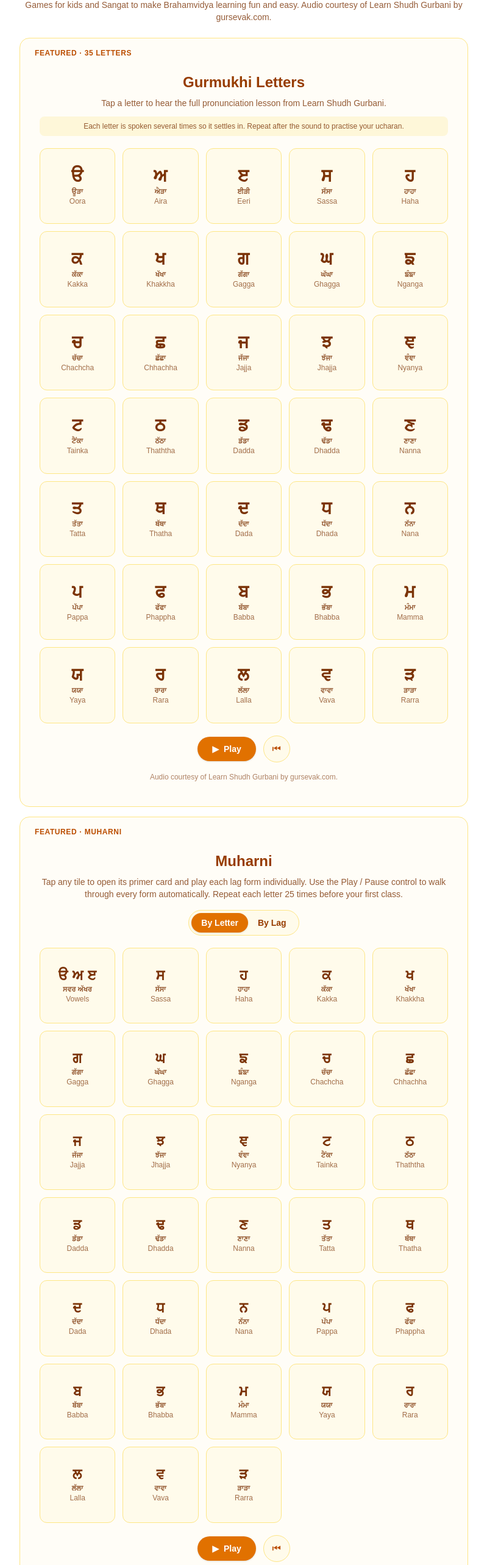
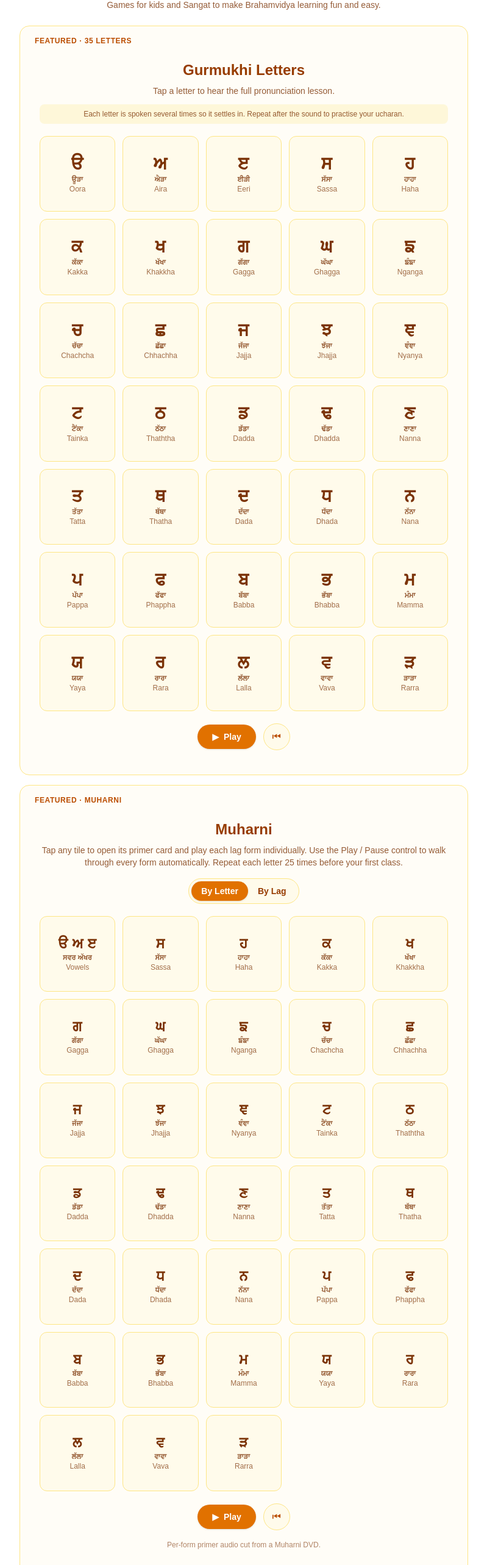
Before and after one commit to gurprasaadgursevak/gurbanitutor-com, a Next.js app: page /games in a window 1280 px wide. Shown: the part 78-2644 px from the top of the page at 61% size, without its empty margins (240-1039 px from the left). Built offline with nearby package versions, Linux system fonts and the light colour scheme.

Commit message:
Sound board

```diff
--- a/src/app/AkharSoundRace.tsx
+++ b/src/app/AkharSoundRace.tsx
@@ -171,9 +171,6 @@ export default function AkharSoundRace() {
         </button>
       )}
 
-      <p className="mt-6 text-center text-xs text-amber-900/60">
-        Audio courtesy of Learn Shudh Gurbani by gursevak.com.
-      </p>
       <audio ref={audioRef} preload="none" />
     </div>
   );
--- a/src/app/LetterQuiz.tsx
+++ b/src/app/LetterQuiz.tsx
@@ -187,10 +187,6 @@ export default function LetterQuiz() {
         </button>
       )}
 
-      <p className="mt-6 text-center text-xs text-amber-900/60">
-        Audio courtesy of Learn Shudh Gurbani by gursevak.com.
-      </p>
-
       <audio ref={audioRef} preload="none" />
     </div>
   );
--- a/src/app/LetterSoundBoard.tsx
+++ b/src/app/LetterSoundBoard.tsx
@@ -117,7 +117,7 @@ export default function LetterSoundBoard({
   }, []);
 
   const blurb = lessonMode
-    ? "Tap a letter to hear the full pronunciation lesson from Learn Shudh Gurbani."
+    ? "Tap a letter to hear the full pronunciation lesson."
     : "Tap any letter to hear the proper Gurmukhi pronunciation.";
 
   const active = playAllIndex !== null;
@@ -182,10 +182,6 @@ export default function LetterSoundBoard({
         </button>
       </div>
 
-      <p className="mt-4 text-center text-xs text-amber-900/60">
-        Audio courtesy of Learn Shudh Gurbani by gursevak.com.
-      </p>
-
       <audio
         ref={audioRef}
         preload="none"
--- a/src/app/MuharniSoundBoard.tsx
+++ b/src/app/MuharniSoundBoard.tsx
@@ -373,8 +373,7 @@ export default function MuharniSoundBoard() {
       </div>
 
       <p className="mt-4 text-center text-xs text-amber-900/60">
-        Per-form primer audio cut from a Muharni DVD. Full-chant audio courtesy
-        of Learn Shudh Gurbani by gursevak.com.
+        Per-form primer audio cut from a Muharni DVD.
       </p>
 
       <audio
--- a/src/app/about/page.tsx
+++ b/src/app/about/page.tsx
@@ -279,9 +279,6 @@ export default function AboutPage() {
               and Bani Identifier.
             </GoldDotItem>
           </ul>
-          <p className="mt-4 text-sm text-slate-600">
-            Audio courtesy of Learn Shudh Gurbani by gursevak.com.
-          </p>
         </section>
 
         <hr className="my-12 border-slate-200" />
--- a/src/app/games/letters/page.tsx
+++ b/src/app/games/letters/page.tsx
@@ -4,7 +4,7 @@ import LetterSoundBoard from "../../LetterSoundBoard";
 export const metadata: Metadata = {
   title: "Gurmukhi Letters · Gurbani Tutor",
   description:
-    "Tap any of the 35 Gurmukhi letters to hear the proper Painti Akhari pronunciation. Audio courtesy of Learn Shudh Gurbani by gursevak.com.",
+    "Tap any of the 35 Gurmukhi letters to hear the proper Painti Akhari pronunciation.",
 };
 
 export default function GurmukhiLettersPage() {
--- a/src/app/games/muharni/page.tsx
+++ b/src/app/games/muharni/page.tsx
@@ -4,7 +4,7 @@ import MuharniSoundBoard from "../../MuharniSoundBoard";
 export const metadata: Metadata = {
   title: "Muharni · Gurbani Tutor",
   description:
-    "Practise Muharni one consonant at a time. Tap any letter to hear all 12 lagaan chanted. Audio courtesy of Learn Shudh Gurbani by gursevak.com.",
+    "Practise Muharni one consonant at a time. Tap any letter to hear all 12 lagaan chanted.",
 };
 
 export default function MuharniGamePage() {
--- a/src/app/games/page.tsx
+++ b/src/app/games/page.tsx
@@ -38,7 +38,6 @@ export default function GamesPage() {
       <h1 className="text-center text-3xl font-bold text-amber-800">Games</h1>
       <p className="mt-2 text-center text-sm text-amber-900/80">
         Games for kids and Sangat to make Brahamvidya learning fun and easy.
-        Audio courtesy of Learn Shudh Gurbani by gursevak.com.
       </p>
 
       <section className="mt-6 rounded-2xl border border-amber-200 bg-amber-50/40 p-2 sm:p-4">
--- a/src/app/games/quiz/page.tsx
+++ b/src/app/games/quiz/page.tsx
@@ -4,7 +4,7 @@ import LetterQuiz from "../../LetterQuiz";
 export const metadata: Metadata = {
   title: "Letter Quiz · Gurbani Tutor",
   description:
-    "Hear a Gurmukhi letter and pick the matching letter from four options. Builds a streak as you go. Audio courtesy of Learn Shudh Gurbani by gursevak.com.",
+    "Hear a Gurmukhi letter and pick the matching letter from four options. Builds a streak as you go.",
 };
 
 export default function LetterQuizPage() {
--- a/src/app/gurmukhiData.ts
+++ b/src/app/gurmukhiData.ts
@@ -1,7 +1,6 @@
 // Shared data for the Painti Akhari and Muharni sound boards plus the
 // Letter Quiz game. Mirrors the iOS app's GurmukhiSoundBoard.swift and
-// MuharniSoundBoard.swift. Audio is streamed from the gursevak.com CDN
-// (Learn Shudh Gurbani by gursevak.com).
+// MuharniSoundBoard.swift.
 
 export type PentiAkharCell = {
   id: number;
```
